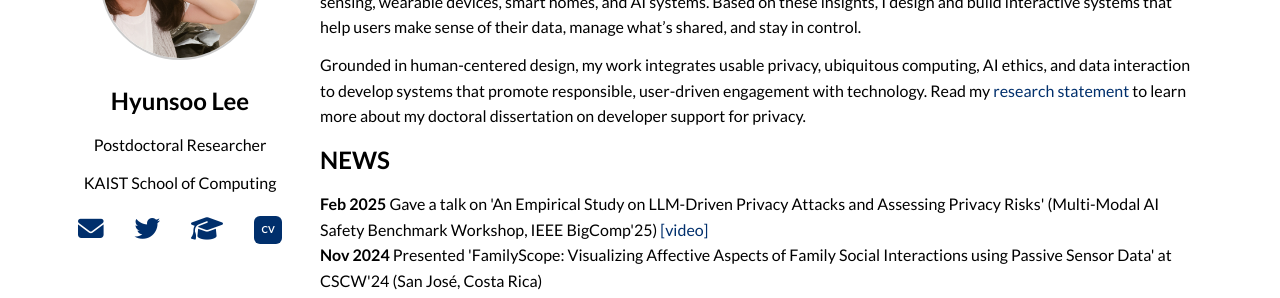
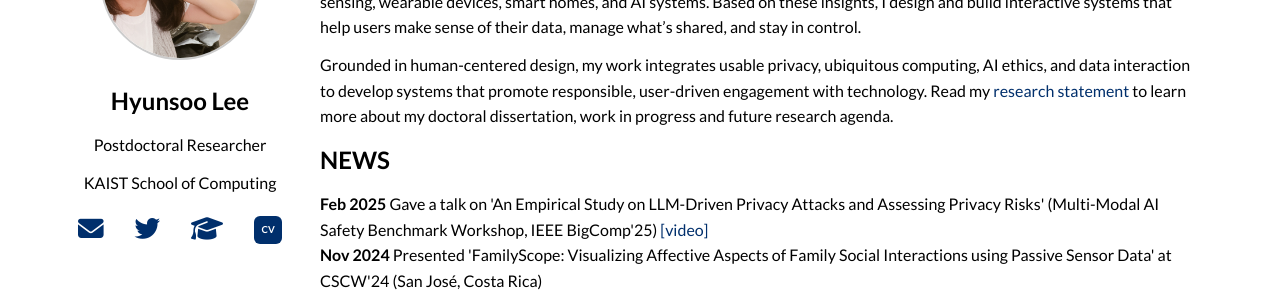
Before and after one commit to hslee90/hslee90.github.io, a Jekyll site: the page built from index.md, in a window 1280 px wide. Shown: the part 180-478 px from the top of the page. Built offline with Jekyll 4.4.1, drawn with Linux system fonts in a browser that asks for light colours; nearby versions of some CDN libraries.

Commit message:
Update index.md

```diff
--- a/index.md
+++ b/index.md
@@ -33,7 +33,7 @@ title: "Home"
 
   <p>I conduct user-centered studies to understand the security and privacy needs of people engaging with technologies like mobile sensing, wearable devices, smart homes, and AI systems. Based on these insights, I design and build interactive systems that help users make sense of their data, manage what’s shared, and stay in control.</p>
 
-  <p>Grounded in human-centered design, my work integrates usable privacy, ubiquitous computing, AI ethics, and data interaction to develop systems that promote responsible, user-driven engagement with technology.  Read my <a href="assets/pdf/research statement.pdf" target="_blank">research statement</a> to learn more about my doctoral dissertation on developer support for privacy.</p>
+  <p>Grounded in human-centered design, my work integrates usable privacy, ubiquitous computing, AI ethics, and data interaction to develop systems that promote responsible, user-driven engagement with technology.  Read my <a href="assets/pdf/research statement.pdf" target="_blank">research statement</a> to learn more about my doctoral dissertation, work in progress and future research agenda.</p>
 
 <h2 id="news">NEWS</h2>
 <div class="news-item">
```
